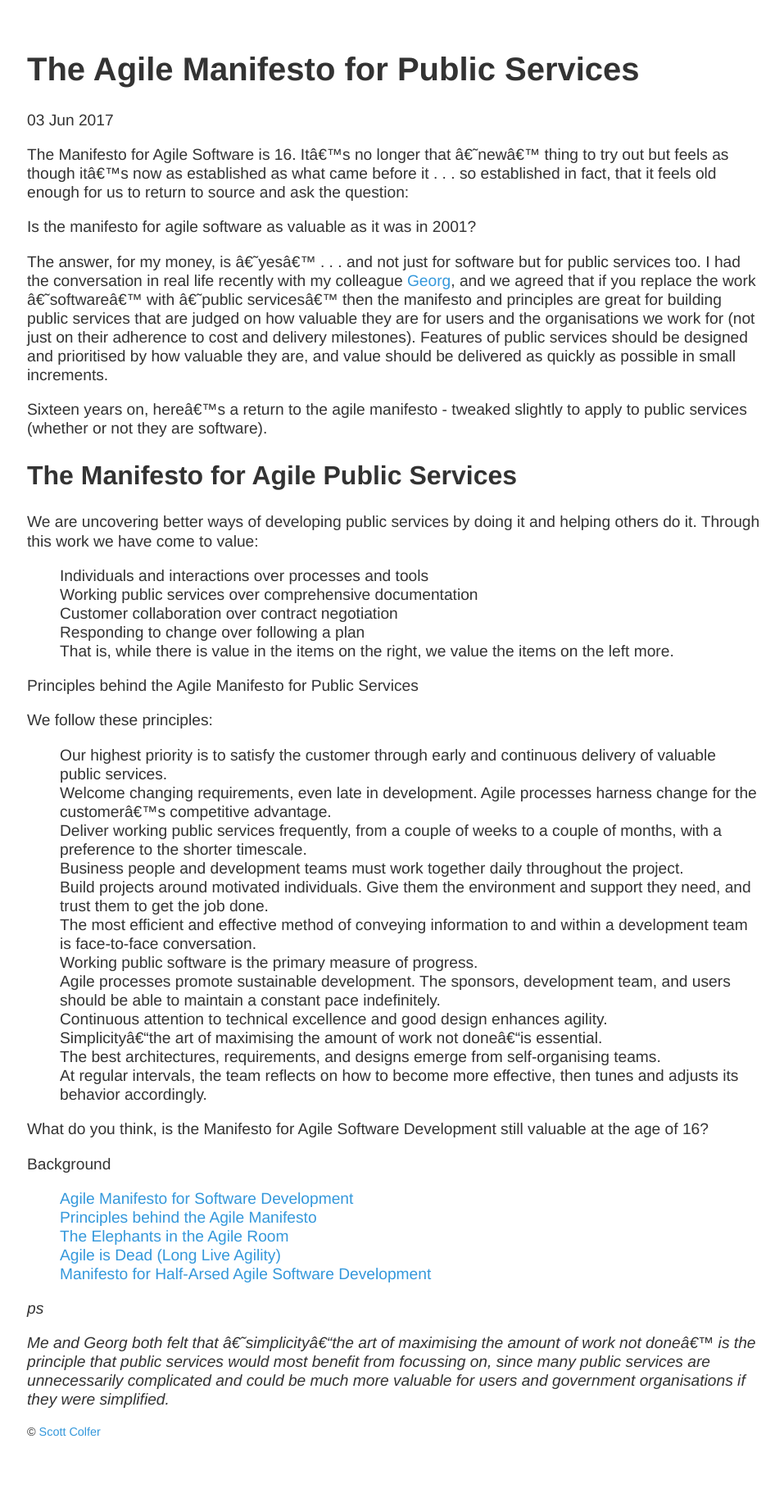
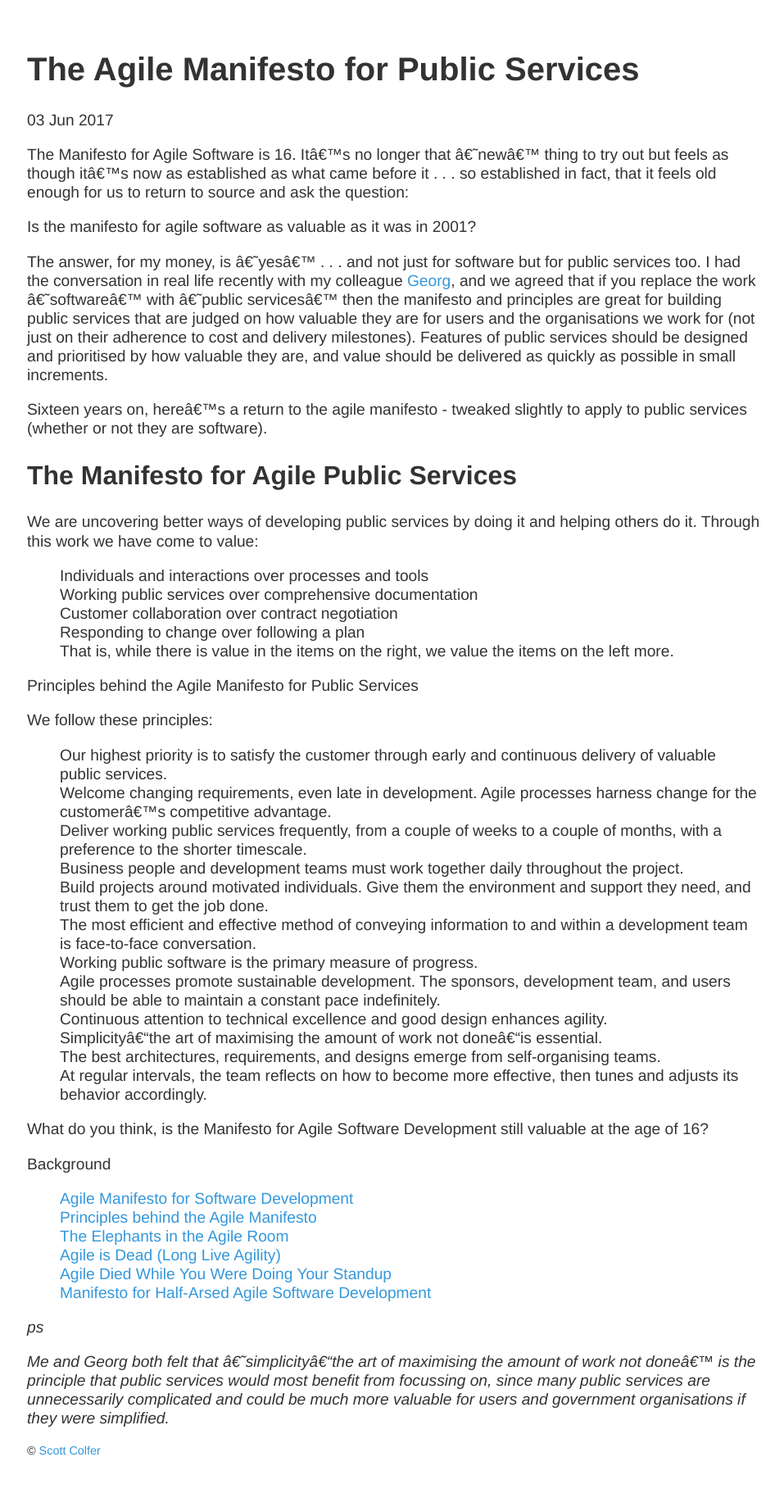
Before and after one commit to scottcolfer/scottcolfer.github.io, a Jekyll site: the page built from _posts/2017-06-03-agile-manifesto-public-services.md, in a window 1280 px wide. Shown: the whole page at 82% size, without its empty margins (159-1116 px from the left). Built offline with Jekyll 4.4.1, drawn with Linux system fonts in a browser that asks for light colours; before the commit the page ends 1816 px from its top, so only the background shows below that.

Commit message:
Update 2017-06-03-agile-manifesto-public-services.md
Added link to 'Agile died . . . '

```diff
--- a/_posts/2017-06-03-agile-manifesto-public-services.md
+++ b/_posts/2017-06-03-agile-manifesto-public-services.md
@@ -49,6 +49,7 @@ Background
 - [Principles behind the Agile Manifesto](http://agilemanifesto.org/principles.html)
 - [The Elephants in the Agile Room](https://philippe.kruchten.com/2011/02/13/the-elephants-in-the-agile-room/)
 - [Agile is Dead (Long Live Agility)](https://pragdave.me/blog/2014/03/04/time-to-kill-agile.html)
+- [Agile Died While You Were Doing Your Standup](http://www.mindtheproduct.com/2017/04/agile-died-standup/)
 - [Manifesto for Half-Arsed Agile Software Development](http://www.halfarsedagilemanifesto.org/)
 
 *ps*
```
